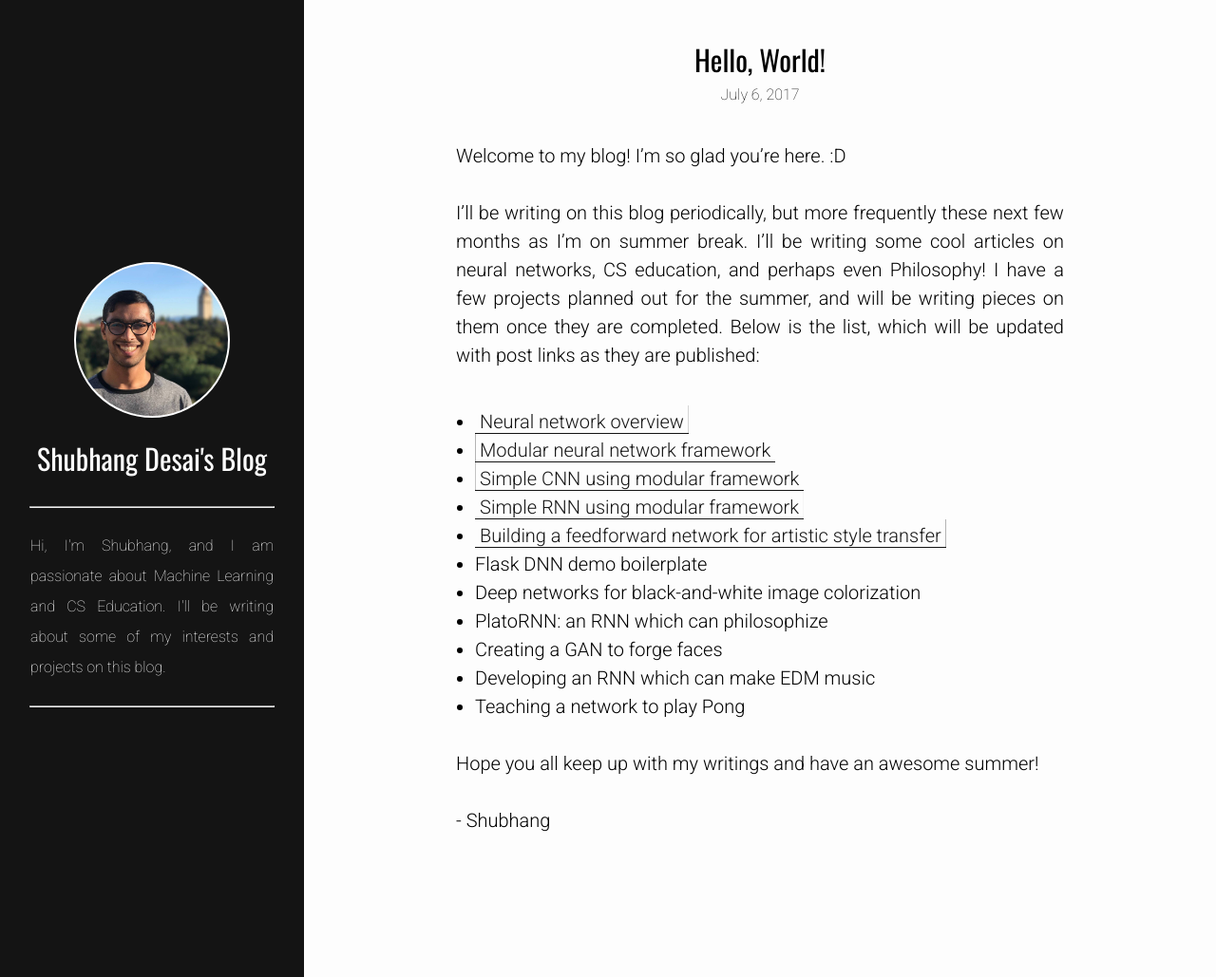
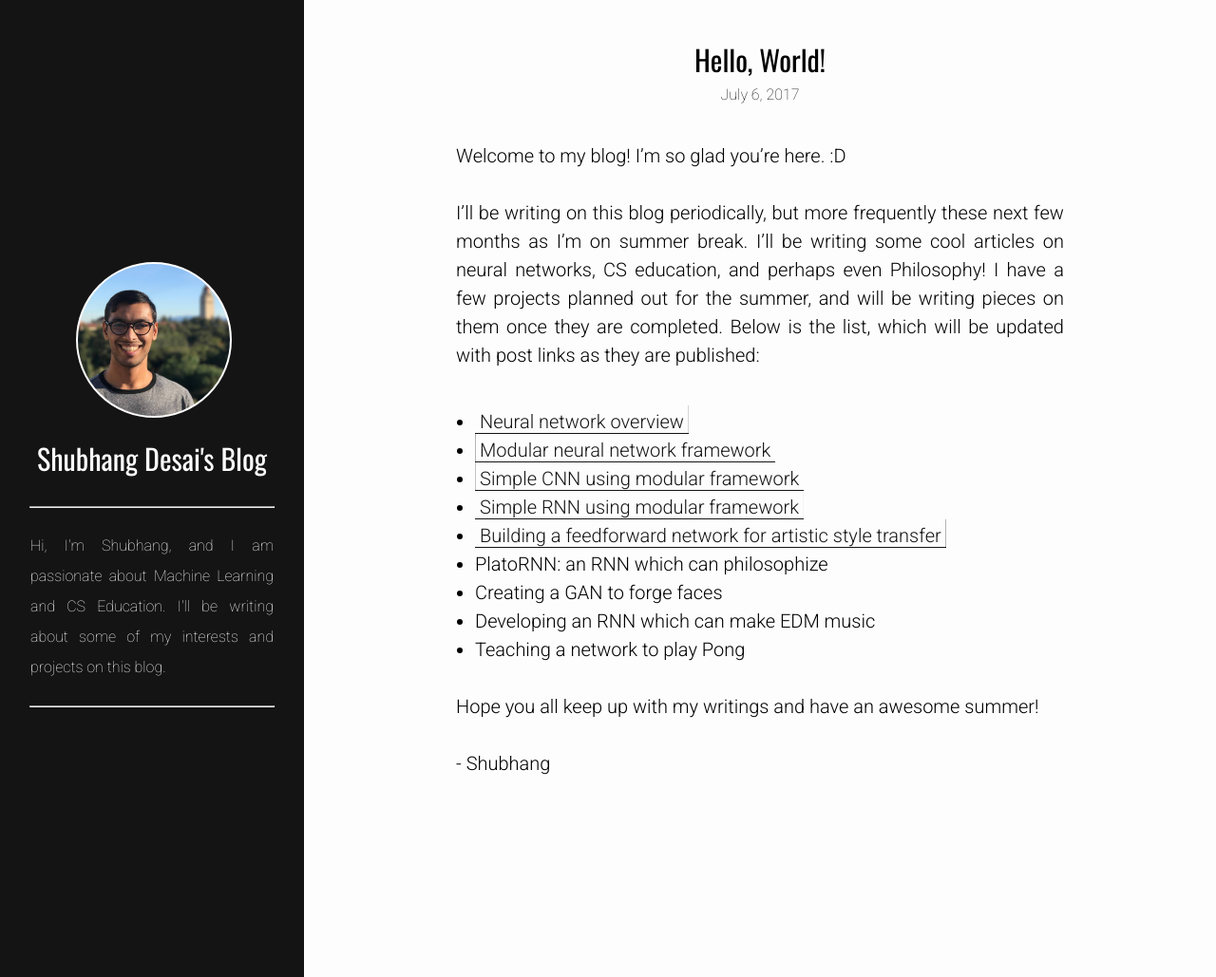
Before and after one commit to keyurbari/shubhangdesai.github.io, a Jekyll site: the page built from _posts/2017-7-6-Hello-World.md, in a window 1280 px wide and 1029 px high. Shown: the whole window at 95% size. Built offline with Jekyll 4.4.1, drawn with Linux system fonts in a browser that asks for light colours; comment, search, counter and statistics services are not loaded.

Commit message:
update resume

```diff
--- a/_layouts/blog.html
+++ b/_layouts/blog.html
@@ -9,8 +9,10 @@
 	</head>
 	<body>
     <div class="sidebar">
-      <div class="image"></div>
-      <h1>Shubhang Desai's Blog</h1>
+			<a class="image-link" href="/">
+				<div class="image"></div>
+			</a>
+      <h1><a href="/blog/">Shubhang Desai's Blog</a></h1>
       <hr>
       <p>
         Hi, I'm Shubhang, and I am passionate about Machine Learning and CS Education. I'll be
--- a/_posts/2017-7-6-Hello-World.md
+++ b/_posts/2017-7-6-Hello-World.md
@@ -12,8 +12,6 @@
 * [Simple CNN using modular framework](Understanding-CNNs)
 * [Simple RNN using modular framework](Understanding-RNNs)
 * [Building a feedforward network for artistic style transfer](Neural-Style.html)
-* Flask DNN demo boilerplate
-* Deep networks for black-and-white image colorization
 * PlatoRNN: an RNN which can philosophize
 * Creating a GAN to forge faces
 * Developing an RNN which can make EDM music
--- a/_sass/_portfolio.scss
+++ b/_sass/_portfolio.scss
@@ -520,10 +520,19 @@
   color: #fdfdfd;
 }
 
+.sidebar .image-link {
+  width: 50%;
+}
+
+.sidebar a {
+  text-decoration: none;
+  color: #fdfdfd;
+}
+
 .sidebar .image {
-  width: 50%;
+  width: 100%;
   height: 0px;
-  padding-bottom: 50%;
+  padding-bottom: 100%;
   background: url('images/profile.jpg');
   background-size: cover;
   background-position: center;
```
Also changed, not shown: _posts/2017-8-18-Neural-Style.md (+7 -7 lines), 1 other file.
